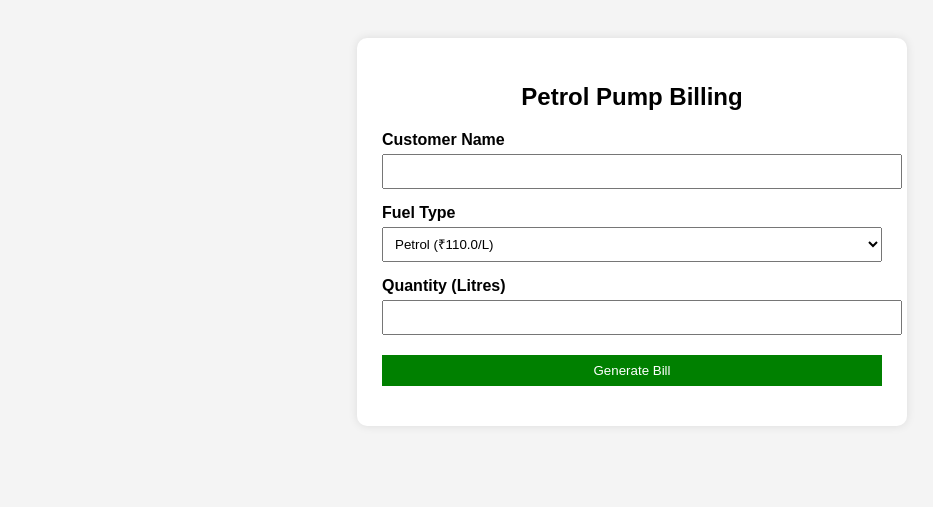
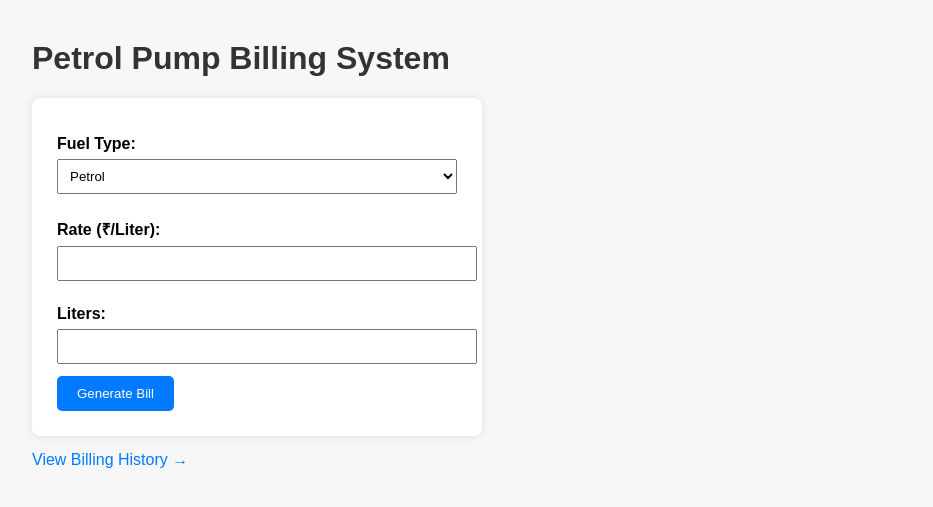
Before and after one commit to Pravis2704/petrol-pump-billing, a Flask app: page / in a window 1280 px wide. Shown: the top 507 px of the page, without its empty margins (8-941 px from the left). Run offline with Flask 3, Linux system fonts and the light colour scheme.

Commit message:
Updated index.html with billing history link

```diff
--- a/templates/index.html
+++ b/templates/index.html
@@ -1,69 +1,81 @@
 <!DOCTYPE html>
 <html>
 <head>
-    <title>Petrol Pump Billing System</title>
+    <title>Petrol Pump Billing</title>
     <style>
         body {
-            font-family: Arial;
-            background: #f4f4f4;
-            padding: 30px;
+            font-family: Arial, sans-serif;
+            margin: 40px;
+            background-color: #f7f7f7;
         }
-        .container {
-            background: white;
-            max-width: 500px;
-            margin: auto;
+        h1 {
+            color: #333;
+        }
+        form {
+            background-color: #fff;
             padding: 25px;
-            border-radius: 10px;
+            border-radius: 8px;
             box-shadow: 0 0 10px rgba(0,0,0,0.1);
-        }
-        h2 {
-            text-align: center;
+            max-width: 400px;
         }
         label {
+            display: block;
+            margin-top: 12px;
             font-weight: bold;
         }
-        input, select, textarea {
+        input, select {
             width: 100%;
             padding: 8px;
-            margin-top: 5px;
-            margin-bottom: 15px;
+            margin-top: 6px;
+            margin-bottom: 12px;
         }
-        input[type="submit"] {
-            background: green;
+        button {
+            padding: 10px 20px;
+            background-color: #007BFF;
             color: white;
             border: none;
+            border-radius: 5px;
             cursor: pointer;
         }
-        textarea {
-            height: 200px;
-            resize: none;
+        .result {
+            margin-top: 20px;
+            font-size: 18px;
+        }
+        a {
+            display: inline-block;
+            margin-top: 15px;
+            color: #007BFF;
+            text-decoration: none;
+        }
+        a:hover {
+            text-decoration: underline;
         }
     </style>
 </head>
 <body>
-    <div class="container">
-        <h2>Petrol Pump Billing</h2>
-        <form method="POST">
-            <label>Customer Name</label>
-            <input type="text" name="name" required>
+    <h1>Petrol Pump Billing System</h1>
+    <form method="POST">
+        <label for="fuel_type">Fuel Type:</label>
+        <select name="fuel_type" id="fuel_type">
+            <option value="Petrol">Petrol</option>
+            <option value="Diesel">Diesel</option>
+        </select>
 
-            <label>Fuel Type</label>
-            <select name="fuel">
-                {% for fuel, rate in fuel_prices.items() %}
-                <option value="{{ fuel }}">{{ fuel }} (₹{{ rate }}/L)</option>
-                {% endfor %}
-            </select>
+        <label for="rate">Rate (₹/Liter):</label>
+        <input type="number" name="rate" step="0.01" required>
 
-            <label>Quantity (Litres)</label>
-            <input type="number" name="quantity" step="0.1" required>
+        <label for="liters">Liters:</label>
+        <input type="number" name="liters" step="0.01" required>
 
-            <input type="submit" value="Generate Bill">
-        </form>
+        <button type="submit">Generate Bill</button>
+    </form>
 
-        {% if bill %}
-        <h3>Generated Bill</h3>
-        <textarea readonly>{{ bill }}</textarea>
-        {% endif %}
+    {% if total %}
+    <div class="result">
+        <strong>Total Amount: ₹{{ "%.2f"|format(total) }}</strong>
     </div>
+    {% endif %}
+
+    <a href="{{ url_for('history') }}">View Billing History →</a>
 </body>
 </html>
```
